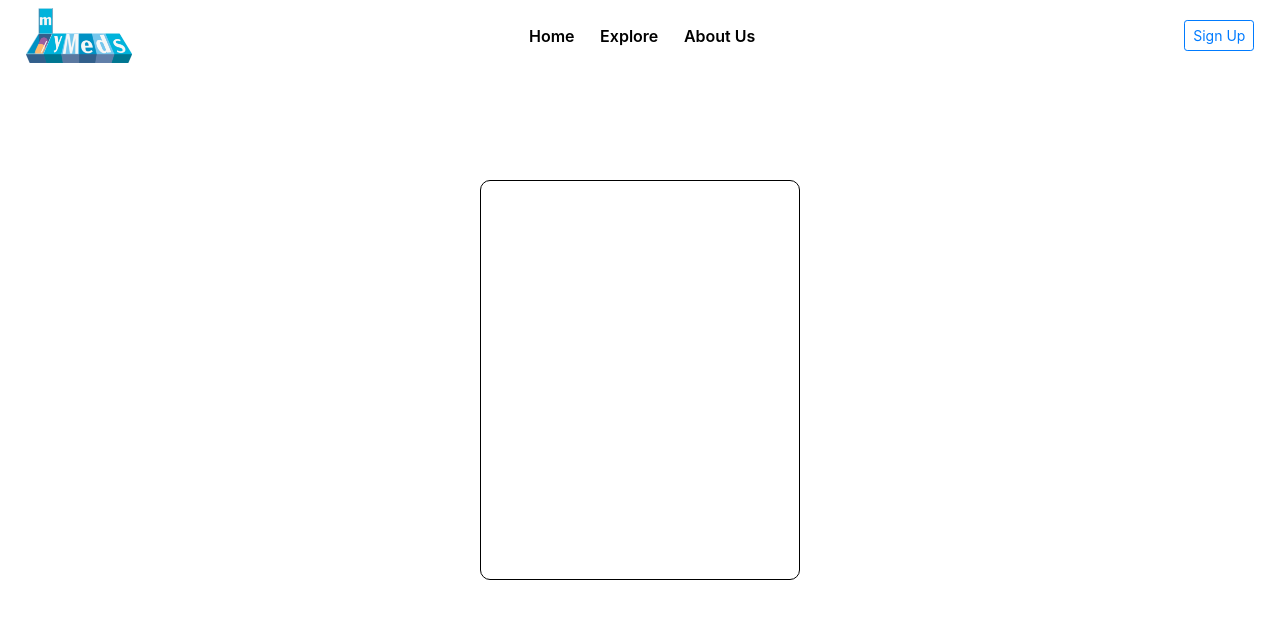
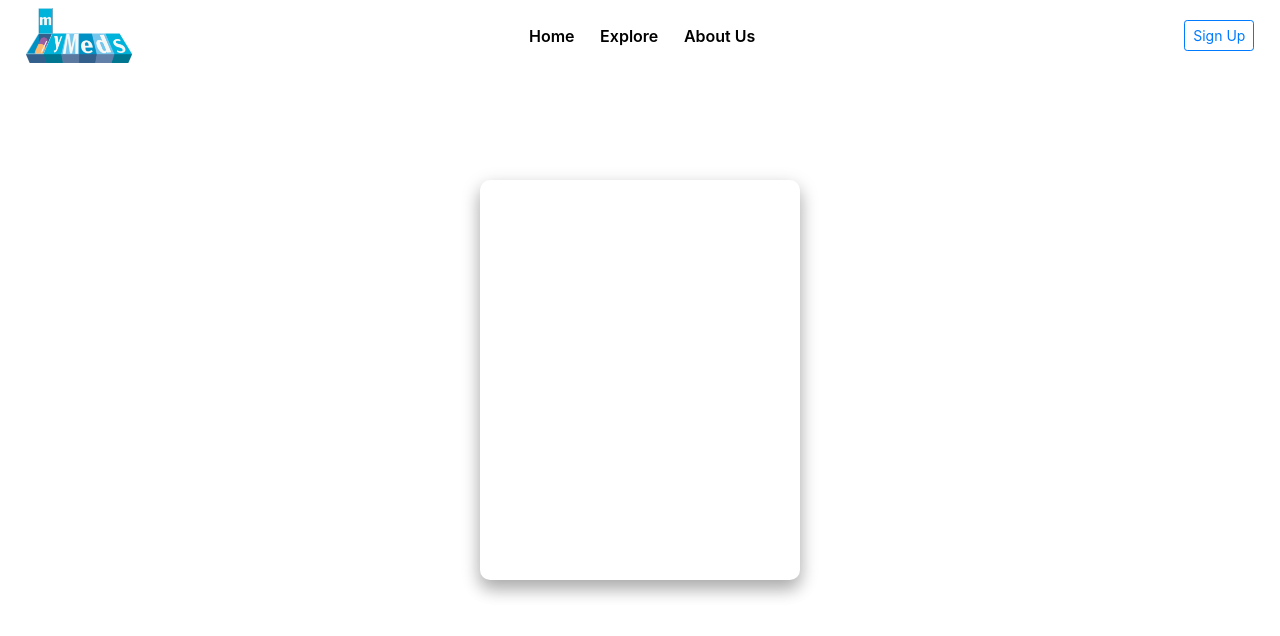
Before and after one commit to mymeds-io/QR-Site, a React (Create React App) app: page / in a window 1280 px wide. Shown: the top 636 px of the page. Built offline with nearby package versions, Linux system fonts and the light colour scheme.

Commit message:
box shadow to siginIn container

```diff
--- a/src/App.css
+++ b/src/App.css
@@ -6,5 +6,5 @@
   background: white;
   height: 50vh;
   border-radius: 10px;
-  border: black 1px solid;
+  box-shadow: 0 10px 16px 0 rgba(0,0,0,0.2),0 6px 20px 0 rgba(0,0,0,0.19) !important;
 }
```
